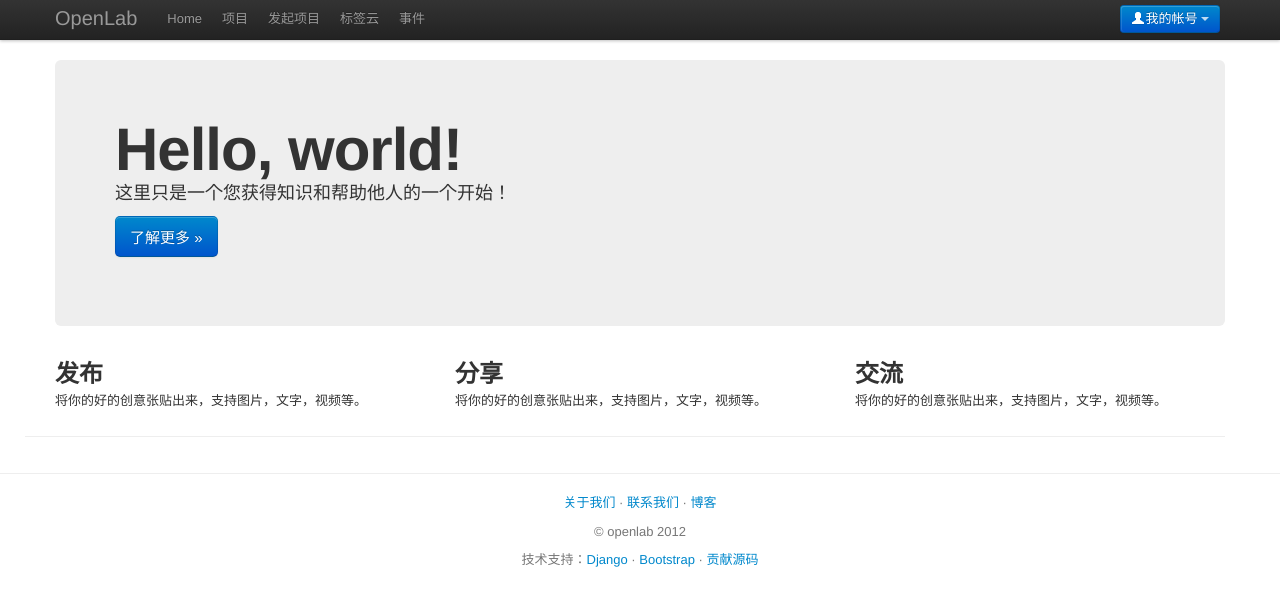
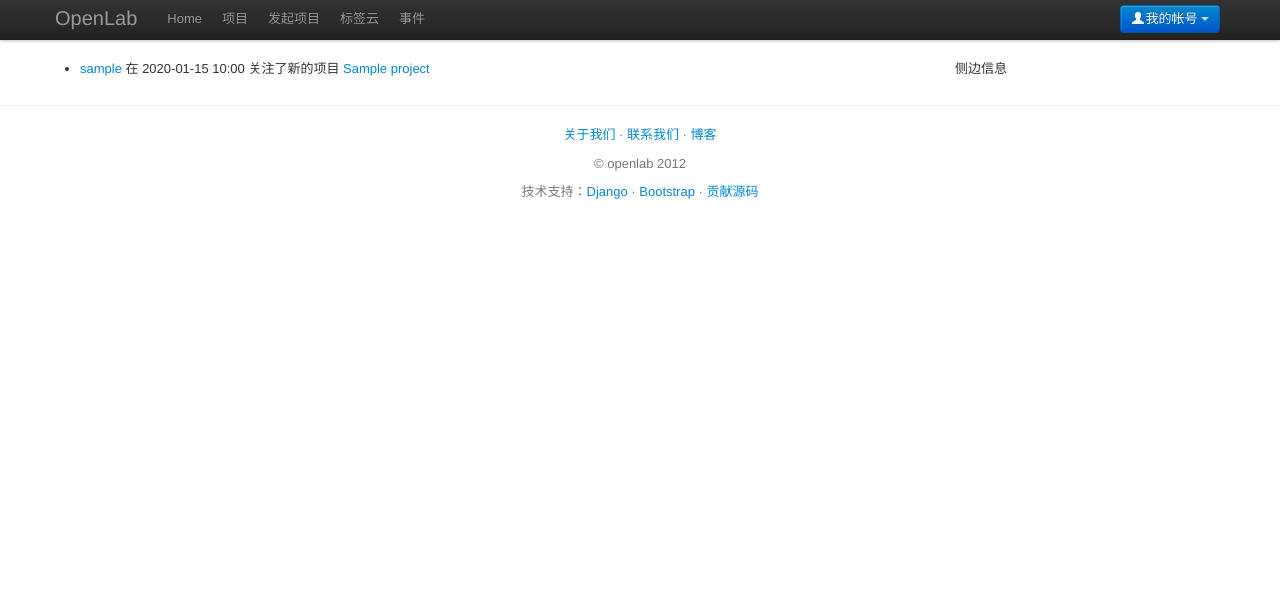
Before and after one commit to wwq0327/open-lab, a Django app: template openclass/templates/home/index.html in a window 1280 px wide. Shown: the top 606 px of the page. Run offline with Django 3.2, Linux system fonts and the light colour scheme; a user stored in the database is signed in; tables that the repository leaves empty hold one stand-in row (values such as "Sample post"); the template is opened without the code that fills it: most values are stand-ins (such as "Sample title", 1, 10 or a date in 2020); parts of the project's set-up code (start-up, migrations or seed data) failed here and were passed over; some libraries are stand-ins or nearby versions.

Commit message:
首页模板修改，登录与未登录分别显示不同的状态

```diff
--- /dev/null
+++ b/openclass/templates/events/_home_event.html
@@ -0,0 +1,20 @@
+{% if events %}
+  <ul>
+  {% for e in events %}
+    <li>
+      <a href="{% url userena_profile_detail e.author.username %}">{{ e.author.username }} </a>
+    在 {{ e.created|date:"Y-m-d H:i" }}
+    {% if e.content_type.name == "projects" %}
+      发起新的项目 <a href="{{ e.event.get_absolute_url }}">{{ e.event.title }}</a>
+    {% else%}
+      {% if e.content_type.name == "comment" %}
+        对　<a href="{{ e.event.content_object.get_absolute_url }}">{{ e.event.content_object.title }}</a> 评论道:
+        <p>{{ e.event.comment|safe }}</p>
+　　　　{% else %}
+        关注了新的项目 <a href="{{ e.event.project.get_absolute_url }}">{{ e.event.project.title }}</a>
+      {% endif %}
+    {% endif %}
+    </li>
+  {% endfor %}
+  </ul>
+{% endif %}
--- a/openclass/templates/home/index.html
+++ b/openclass/templates/home/index.html
@@ -1,47 +1,25 @@
 {% extends "base.html" %}
 
 {% block main %}
-  <div class="hero-unit">
-    <h1>Hello, world!</h1>
-    <p>这里只是一个您获得知识和帮助他人的一个开始！</p>
-    <p>
-      <a href="#" class="btn btn-primary btn-large">了解更多 &raquo;</a>
-      {% if not user.is_authenticated %}
-      <a href="/accounts/signup/" class="btn btn-success btn-large">开始注册使用</a>
-      {% endif %}
-    </p>
-  </div>
-  <div class="row page-header">
-    <div class="span4">
-      <h2>发布</h2>
-      <p>将你的好的创意张贴出来，支持图片，文字，视频等。
-      </p>
-    </div>
-
-    <div class="span4">
-      <h2>分享</h2>
-      <p>将你的好的创意张贴出来，支持图片，文字，视频等。
-      </p>
-    </div>
-
-    <div class="span4">
-      <h2>交流</h2>
-      <p>将你的好的创意张贴出来，支持图片，文字，视频等。
-      </p>
-    </div>
-
-  </div>
 
   {% if not user.is_authenticated %}
-  <div class="container">
-    <div class="row">
-    <div class="span8">
-      <h2 style="text-align: center;">仅需花30秒，即可开始你的学习之旅！</h2>
+    {% include "home/_welcome.html" %}
+  {% else %}
+  <div class="row">
+    {% block content %}
+      <!-- 事件主体 -->
+      <div class="span9">
+         {% include "events/_home_event.html" %}
+      </div>
+      <!-- 事件end -->
+    {% endblock %}
+
+    <!-- 侧边信息 -->
+    <div class="span3">
+       侧边信息
     </div>
-    <div class="span4">
-         <a href="/accounts/signup/" class="btn btn-success btn-large">开始注册使用</a>
-    </div>
-    </div>
+    <!-- 侧边end -->
   </div>
   {% endif %}
+
 {% endblock %}
```
Also changed, not shown: openclass/apps/home/views.py (+6 -1 lines), openclass/templates/events/index.html (+1 -20 lines), openclass/templates/home/_welcome.html (added, +42 -0 lines).
